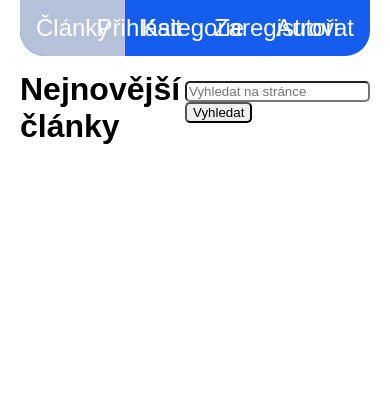
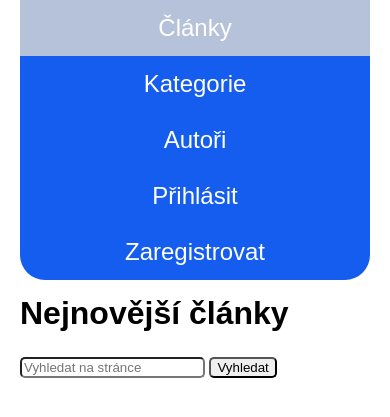
Before and after one commit to H-l0w/PhpNews, a PHP site: page / in a window 390 px wide. Shown: the top 417 px of the page. Run offline with PHP 8.4, Linux system fonts and the light colour scheme; data comes from the database, SQL or seed files in the repository; data that the repository does not hold is empty.

Commit message:
responsive css added

```diff
--- a/PhpNews/Style/nav_bar.css
+++ b/PhpNews/Style/nav_bar.css
@@ -33,7 +33,7 @@ a{
 
 li {
     float: left;
-
+    white-space: nowrap;
 }
 
 .nav_bar li a, .admin_nav_bar li a {
@@ -52,3 +52,44 @@ li {
     display: flex;
     justify-content: right;
 }
+
+.inner{
+    display: flex;
+    justify-content: space-between;
+    margin-bottom: 10px;
+}
+
+@media only screen and (max-width: 900px) {
+    ul{
+        display: flex;
+        justify-content: space-between;
+        flex-wrap: wrap;
+    }
+
+    .login_logout{
+        width: 100%;
+        display: flex;
+        justify-content: space-between;
+    }
+}
+
+@media only screen and (max-width: 600px) {
+    ul{
+        display: grid;
+        grid-template-columns: 1fr;
+    }
+
+    .login_logout{
+        display: grid;
+        grid-template-columns: 1fr;
+    }
+
+    .inner{
+        display: block;
+    }
+
+    .form_div{
+        display: flex;
+        justify-content: left !important;
+    }
+}
--- a/PhpNews/Style/style.css
+++ b/PhpNews/Style/style.css
@@ -82,8 +82,8 @@ h3{
 }
 
 .four_articles_article img{
-    width: 250px;
-    height: 170px;
+    max-width: 250px;
+    max-height: 170px;
 }
 
 .latest_article{
@@ -109,6 +109,12 @@ h3{
 .latest_article .image img{
     width: 400px;
     height: 290px;
+}
+
+.latest_article .image{
+    display: flex;
+    justify-content: right;
+    margin-left: auto;
 }
 
 .latest_preview{
@@ -180,6 +186,31 @@ h3{
     max-width: 700px;
 }
 
+@media only screen and (max-width: 1000px) {
+    .four_articles{
+        display: flex;
+        flex-wrap: wrap;
+    }
+
+    .four_articles .title{
+        display: flex;
+        justify-content: center;
+        align-items: center;
+
+    }
+}
+
+@media only screen and (max-width: 800px) {
+    .latest_article{
+        display: block;
+    }
+
+    .latest_article .image{
+        display: flex;
+        justify-content: center;
+    }
+}
+
 @media only screen and (max-width: 600px) {
     .content{
         display: block;
@@ -190,4 +221,31 @@ h3{
         justify-content: center;
         margin-bottom: 10px;
     }
+
+    .latest_article .image{
+        display: none;
+    }
 }
+
+@media only screen and (max-width: 500px) {
+    .four_articles_article{
+        display: block;
+    }
+
+    .four_articles_article a{
+        display: flex;
+        justify-content: center;
+    }
+}
+
+@media only screen and (max-width: 300px) {
+    .four_articles_article img{
+        display: none;
+    }
+}
+
+@media only screen and (max-width: 350px) {
+    .title_link img{
+        display: none;
+    }
+}
--- a/PhpNews/author_category.php
+++ b/PhpNews/author_category.php
@@ -42,7 +42,7 @@ require_once 'nav_bar.php';
 <body>
     <?php if($category === null): ?>
         <div class="inner">
-            <h1>Výpis článků pro autora: <?= $author['name']. ' '. $author['surname'] ?></h1>
+            <h1>Autor: <?= $author['name']. ' '. $author['surname'] ?></h1>
             <?php require_once 'search_form.php'?>
         </div>
     <?php else: ?>
--- a/PhpNews/nav_bar.php
+++ b/PhpNews/nav_bar.php
@@ -37,7 +37,7 @@ foreach($pages as $page){
 if (str_contains($actual_link, 'administration'))
     $selected = 'administration_articles.php';
 ?>
-<div>
+<div class="menu">
     <ul class="nav_bar">
         <?php foreach ($tabs as $i => $tab): ?>
             <?php if($i > 2): break; endif;?>
--- a/PhpNews/search_form.php
+++ b/PhpNews/search_form.php
@@ -4,12 +4,6 @@
         justify-content: right;
         margin-top: 25px;
         margin-bottom: 0;
-    }
-
-    .inner{
-        display: flex;
-        justify-content: space-between;
-        margin-bottom: 10px;
     }
 
     .form_div input, .form_div button{
```
